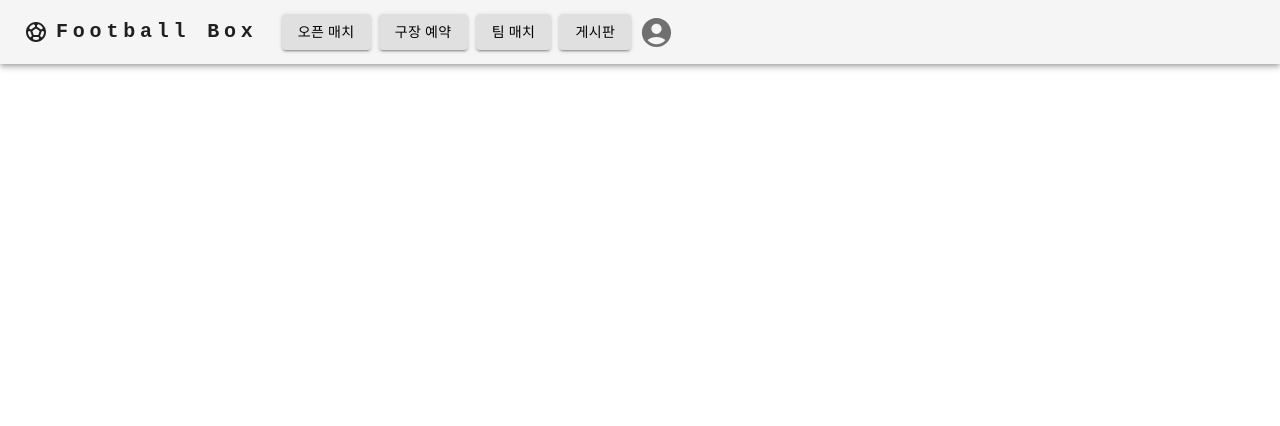
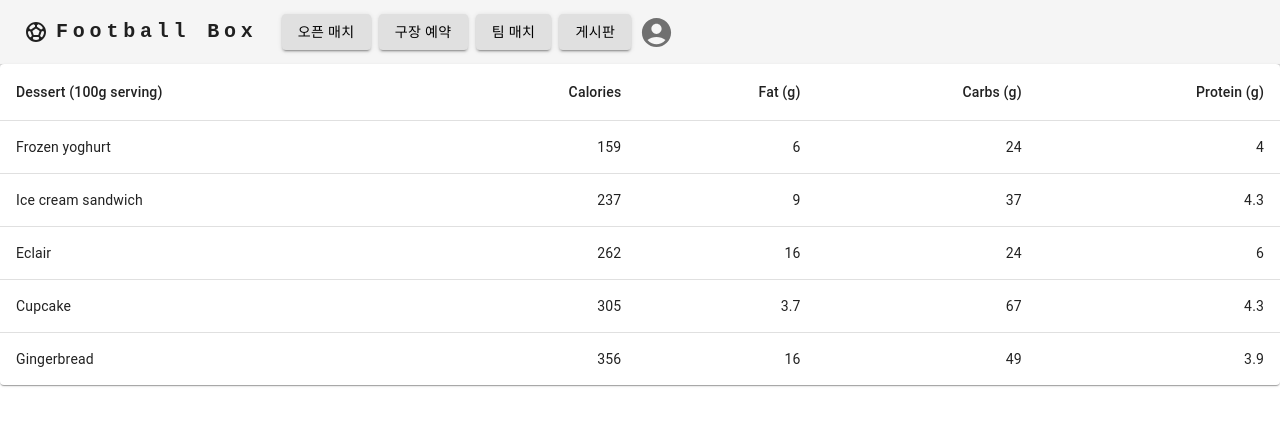
Before and after one commit to cloudwi/football-box, a React (Create React App) app in the folder frontend/: page /match in a window 1280 px wide. Shown: the top 426 px of the page. Built offline with nearby package versions, Linux system fonts and the light colour scheme.

Commit message:
왜 커밋이 안되냐 ?
Signed-off-by: cloudwi <cloudwi@naver.com>

```diff
--- a/frontend/src/App.js
+++ b/frontend/src/App.js
@@ -9,6 +9,7 @@
 import 'react-calendar/dist/Calendar.css'
 import { useState } from 'react'
 import Box from '@mui/material/Box'
+import Match from './component/Match'
 
 function App() {
   const [value, setValue] = useState(new Date())
@@ -23,7 +24,6 @@
             <>
               <MainBanner></MainBanner>
               <Box sx={{ m: 5 }}></Box>
-              <Calendar onChange={setValue} value={value}></Calendar>
             </>
           }
         />
@@ -31,7 +31,7 @@
 
         <Route path="/signup" element={<Signup></Signup>} />
 
-        <Route path="/match/*" element={<div></div>} />
+        <Route path="/match/*" element={<Match></Match>} />
         <Route path="*" element={<div></div>} />
       </Routes>
     </div>
--- /dev/null
+++ b/frontend/src/component/Match.js
@@ -0,0 +1,54 @@
+import * as React from 'react'
+import Table from '@mui/material/Table'
+import TableBody from '@mui/material/TableBody'
+import TableCell from '@mui/material/TableCell'
+import TableContainer from '@mui/material/TableContainer'
+import TableHead from '@mui/material/TableHead'
+import TableRow from '@mui/material/TableRow'
+import Paper from '@mui/material/Paper'
+
+function createData(name, calories, fat, carbs, protein) {
+  return { name, calories, fat, carbs, protein }
+}
+
+const rows = [
+  createData('Frozen yoghurt', 159, 6.0, 24, 4.0),
+  createData('Ice cream sandwich', 237, 9.0, 37, 4.3),
+  createData('Eclair', 262, 16.0, 24, 6.0),
+  createData('Cupcake', 305, 3.7, 67, 4.3),
+  createData('Gingerbread', 356, 16.0, 49, 3.9),
+]
+
+export default function BasicTable() {
+  return (
+    <TableContainer component={Paper}>
+      <Table sx={{ minWidth: 650 }} aria-label="simple table">
+        <TableHead>
+          <TableRow>
+            <TableCell>Dessert (100g serving)</TableCell>
+            <TableCell align="right">Calories</TableCell>
+            <TableCell align="right">Fat&nbsp;(g)</TableCell>
+            <TableCell align="right">Carbs&nbsp;(g)</TableCell>
+            <TableCell align="right">Protein&nbsp;(g)</TableCell>
+          </TableRow>
+        </TableHead>
+        <TableBody>
+          {rows.map((row) => (
+            <TableRow
+              key={row.name}
+              sx={{ '&:last-child td, &:last-child th': { border: 0 } }}
+            >
+              <TableCell component="th" scope="row">
+                {row.name}
+              </TableCell>
+              <TableCell align="right">{row.calories}</TableCell>
+              <TableCell align="right">{row.fat}</TableCell>
+              <TableCell align="right">{row.carbs}</TableCell>
+              <TableCell align="right">{row.protein}</TableCell>
+            </TableRow>
+          ))}
+        </TableBody>
+      </Table>
+    </TableContainer>
+  )
+}
```
